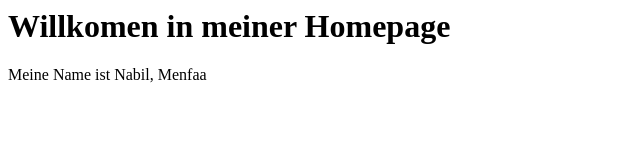
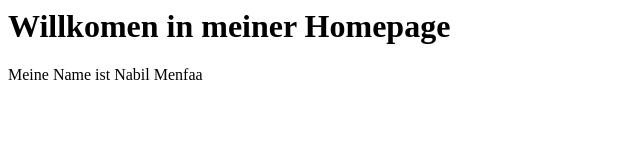
Before and after one commit to menfaa/homepage, a plain HTML site: page index.html in a window 1280 px wide. Shown: the full height of the page, 0-640 px from the left. Drawn offline with Linux system fonts and the light colour scheme.

Commit message:
Dritte Version

```diff
--- a/index.html
+++ b/index.html
@@ -7,6 +7,6 @@
 
     <body>
         <h1>Willkomen in meiner Homepage</h1>
-        <p> Meine Name ist Nabil, Menfaa</p>
+        <p> Meine Name ist Nabil Menfaa</p>
     </body>
 </html>
```
Also changed, not shown: hello-world.txt (added).
